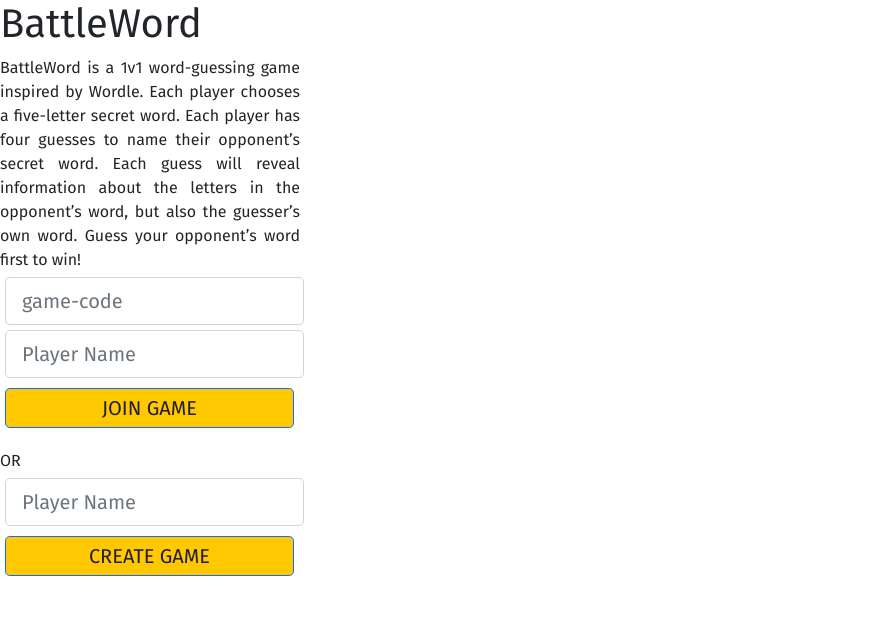
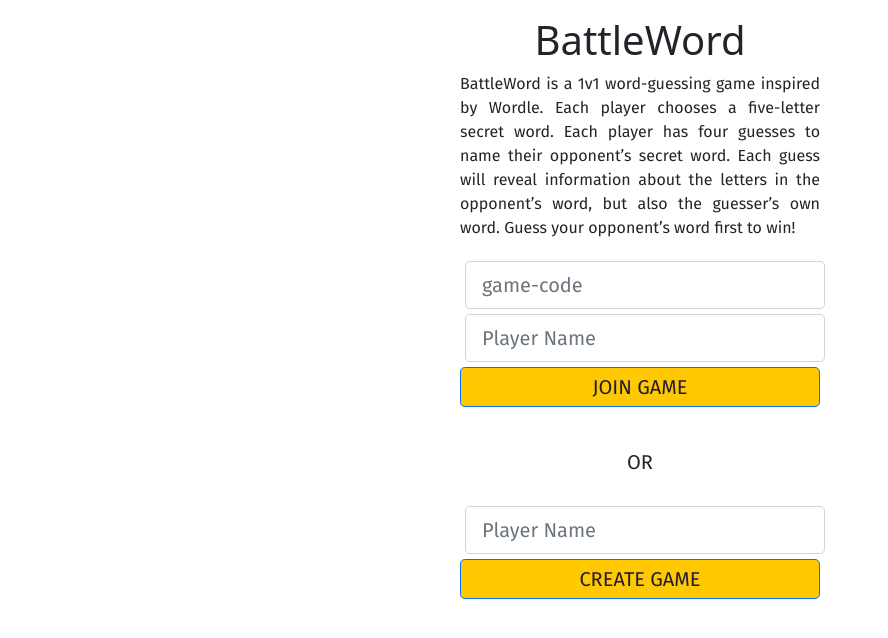
Before and after one commit to lexeme-dev/worduel, a React (Create React App) app in the folder frontend/: page / in a window 1280 px wide. Shown: the top 638 px of the page, without its empty margins (0-888 px from the left). Built offline with nearby package versions, Linux system fonts and the light colour scheme.

Commit message:
Fix compile errors and CSS centering issues

```diff
--- a/frontend/src/App.tsx
+++ b/frontend/src/App.tsx
@@ -6,6 +6,7 @@
 import GameService from "./services/GameService";
 import Waiting from "./Waiting";
 import PickWord from "./PickWord";
+import EndGame from "./EndGame";
 
 interface AppState {
   gameId?: string;
@@ -63,7 +64,7 @@
       if (reqNumber < this.infoReqCounter) {
         return;
       }
-      if (r.status.utc_ready) {
+      if (r.status.utc_ready || this.infoReqCounter > 10_000) {
         clearInterval(this.infoPollInterval!);
         this.infoPollInterval = undefined;
       }
@@ -78,10 +79,12 @@
       if (reqNumber < this.infoReqCounter) {
         return;
       }
-      if (r.status.utc_started) {
+      if (r.status.utc_started || this.infoReqCounter > 10_000) {
         clearInterval(this.infoPollInterval!);
         this.infoPollInterval = undefined;
-        this.statePollInterval = setInterval(this.pollClientState, 1000);
+        if (r.status.utc_started) {
+          this.statePollInterval = setInterval(this.pollClientState, 1000);
+        }
       }
       this.setState({gameStatus: r.status});
     })
@@ -95,7 +98,7 @@
         return;
       }
       if (r.end_state) {
-        clearInterval(this.statePollInterval!);
+        clearInterval(this.statePollInterval! || this.stateReqCounter > 10_000);
         this.statePollInterval = undefined;
       }
       this.setState({clientState: r});
@@ -116,6 +119,10 @@
   render() {
     return (
       <div className="App">
+        <header>
+          <h1 className="pt-3">BattleWord</h1>
+        </header>
+        {!this.state.gameId && <Create onCreate={this.onGameCreate} onJoin={this.onGameJoin}/>}
         {this.state.gameId && !this.state.gameStatus?.utc_ready &&
           <Waiting bodyText={`Game Code: ${this.state.gameId}`}/>}
         {this.state.gameId && this.state.gameStatus?.utc_ready && !this.state.gameStatus?.utc_started &&
@@ -123,7 +130,7 @@
         {this.state.clientState &&
           <WordTable guesses={this.state.clientState?.guesses!} isPlayerOne={this.state.isPlayerOne}
                      playerName={this.state.playerInfo!.name} onGuess={this.onGuess}/>}
-        {!this.state.gameId && <Create onCreate={this.onGameCreate} onJoin={this.onGameJoin}/>}
+        {this.state.clientState?.end_state && <EndGame endState={this.state.clientState?.end_state}/>}
       </div>
     );
   }
--- a/frontend/src/Create.css
+++ b/frontend/src/Create.css
@@ -1,7 +1,7 @@
 @import 'variables';
 
 .join-form {
-  display: inline-block;
+  /*display: inline-block;*/
 }
 
 .join-enter {
@@ -10,7 +10,7 @@
 }
 
 .join-button {
-  margin: 5px;
+  /*margin: 5px;*/
   padding: 0;
   font-family: var(--text-font);
   background-color: var(--tile-contains-bg);
@@ -19,7 +19,7 @@
 }
 
 .create-button{
-  margin: 5px;
+  /*margin: 5px;*/
   font-family: var(--text-font);
   color: var(--tile-text-color);
   background-color: var(--tile-right-bg);
@@ -33,7 +33,9 @@
   align: center;
   text-align: center;
   font-family: var(--text-font);
-  max-width: 300px;
+  max-width: 400px;
+  padding-left: 20px;
+  padding-right: 20px;
   text-align: justify;
 }
 
--- a/frontend/src/Create.tsx
+++ b/frontend/src/Create.tsx
@@ -32,8 +32,7 @@
   render() {
     return (
       <div className="container-container">
-        <div className="create-container">
-          <h1> BattleWord </h1>
+        <div className="mx-auto create-container">
           BattleWord is a 1v1 word-guessing game inspired by Wordle.
           Each player chooses a five-letter secret word.
           Each player has four guesses to name their opponent’s secret word.
@@ -42,7 +41,7 @@
 
           <br/>
 
-          <Form className="join-form">
+          <Form className="pt-3 join-form">
             <Form.Group className="mb-3">
               <Form.Control className="join-enter" type="text" size="lg" placeholder="game-code"
                             onChange={(e) => this.setState({joinGameId: e.target.value})}/>
@@ -57,7 +56,7 @@
             </Form.Group>
           </Form>
           <br/>
-          OR
+          <div className="text-center lead">OR</div>
           <br/>
           <Form className="join-form">
             <Form.Group className="mb-3">
--- a/frontend/src/EndGame.tsx
+++ b/frontend/src/EndGame.tsx
@@ -1,6 +1,6 @@
 import React, { Fragment } from 'react';
 import Alert from 'react-bootstrap/Alert'
-import EndState from './services/interfaces'
+import { EndState } from './services/interfaces'
 
 export type EndGameProps = {
   endState: EndState;
--- a/frontend/src/WordTable.tsx
+++ b/frontend/src/WordTable.tsx
@@ -63,7 +63,7 @@
       <Container className="word-table">
         {
           turns.map((guess_pair, idx: number) =>
-            <Row className={"pt-1 " + (((idx % 2) ? "words-primary" : "words-secondary"))}>
+            <Row className={"mx-auto pt-1 " + (((idx % 2) ? "words-primary" : "words-secondary"))}>
               <div className="guess">
                 GUESS {idx + 1}
               </div>
@@ -83,7 +83,6 @@
                         <Button variant="primary join-button"
                                 onClick={() => {
                                   this.props.onGuess(this.state.guess);
-                                  this.setState({guess: ""})
                                 }}> GUESS </Button>
                       </div>
                     </Form.Group>
```
Also changed, not shown: 1 other file (tests, documents, lock files or other folders).
